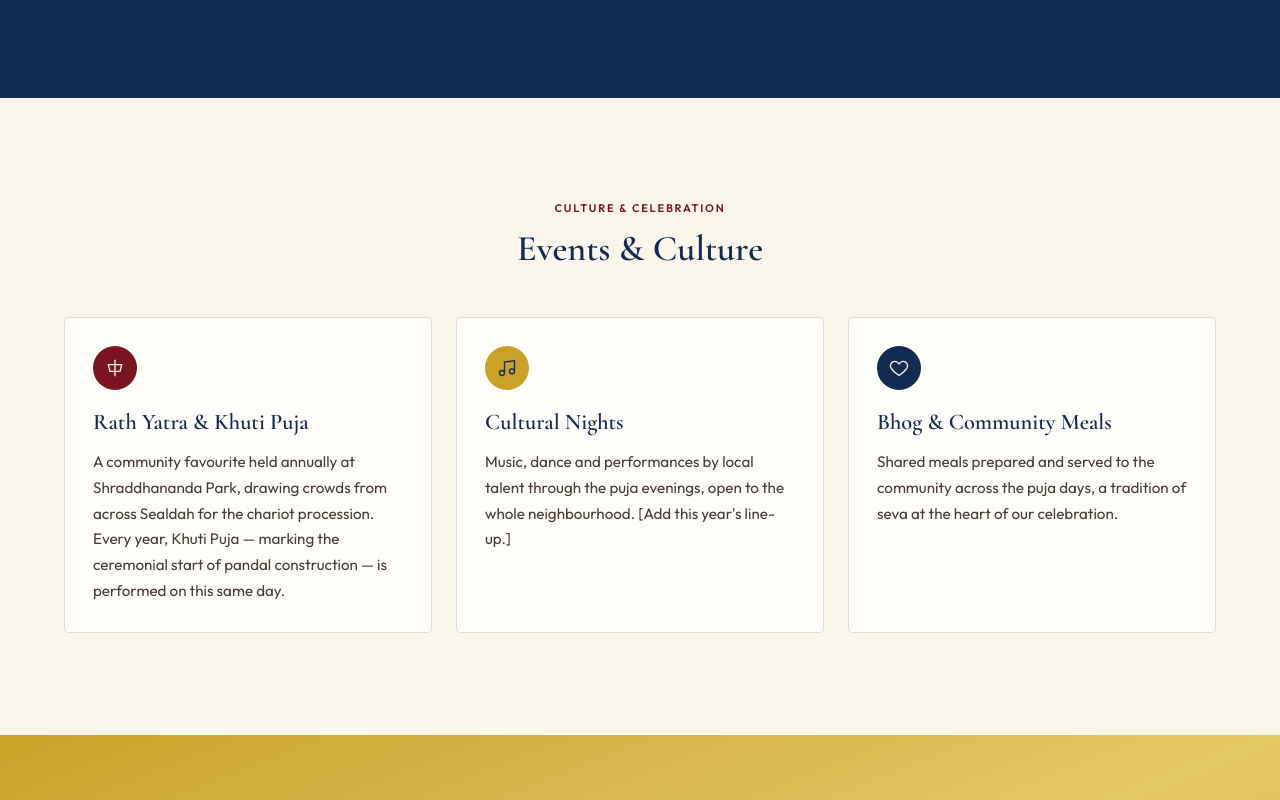
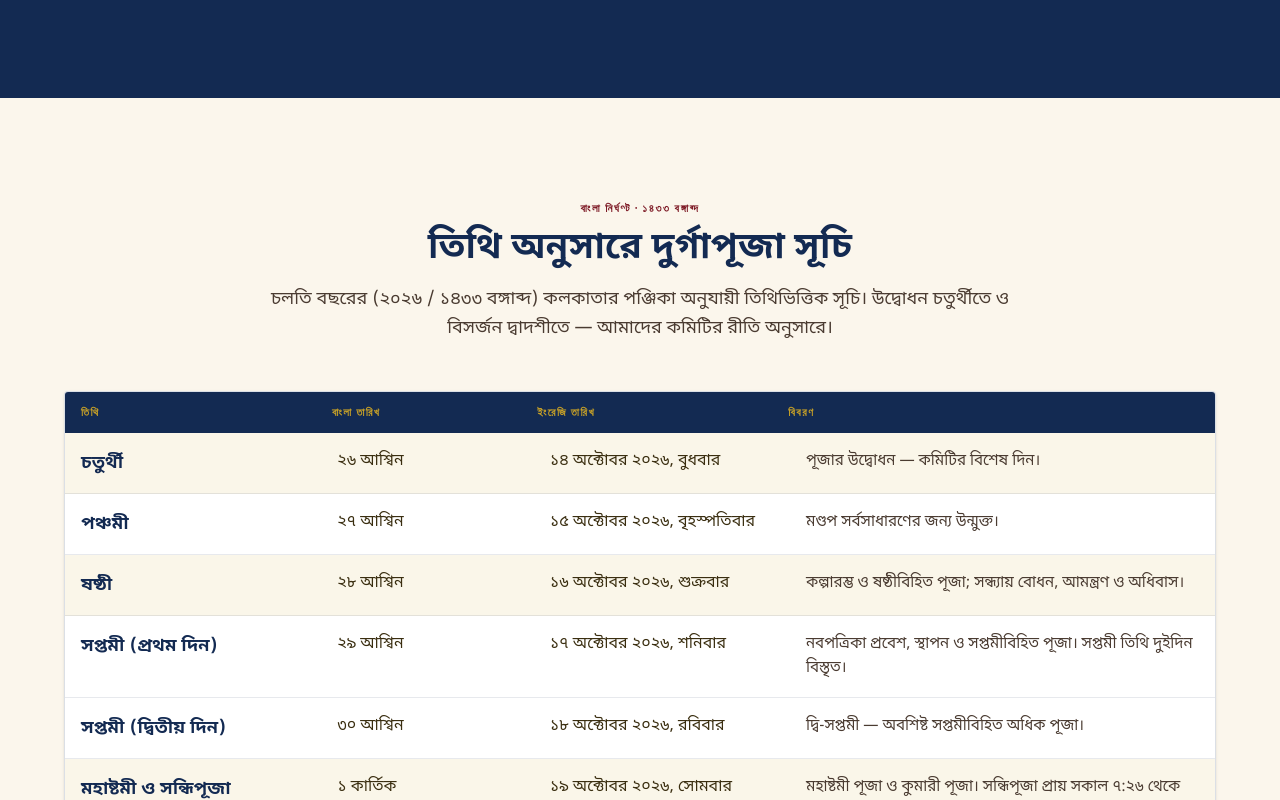
Before and after one commit to Kitty222415/nayer-pally-durga-puja, a Next.js app: page / in a window 1280 px wide. Shown: the part 2000-2800 px from the top of the page. Built offline with nearby package versions, Linux system fonts and the light colour scheme.

Commit message:
feat: add Bengali tithi-wise Durga Puja 2026 schedule
Separate নির্ঘণ্ট section with Ashwin–Kartik tithis, double Saptami,
Sandhi Puja note, and committee Chaturthi/Dwadashi observances.

```diff
--- a/src/app/page.tsx
+++ b/src/app/page.tsx
@@ -2,6 +2,7 @@ import Header from "@/components/Header";
 import Hero from "@/components/Hero";
 import About from "@/components/About";
 import PujaDays from "@/components/PujaDays";
+import BengaliSchedule from "@/components/BengaliSchedule";
 import Events from "@/components/Events";
 import Visitors from "@/components/Visitors";
 import Gallery from "@/components/Gallery";
@@ -25,6 +26,7 @@ export default function Home() {
         <Hero />
         <About />
         <PujaDays />
+        <BengaliSchedule />
         <Events />
         <Visitors />
         <Gallery />
--- /dev/null
+++ b/src/components/BengaliSchedule.tsx
@@ -0,0 +1,150 @@
+const rows = [
+  {
+    tithi: "চতুর্থী",
+    banglaDate: "২৬ আশ্বিন",
+    englishDate: "১৪ অক্টোবর ২০২৬, বুধবার",
+    detail: "পূজার উদ্বোধন — কমিটির বিশেষ দিন।",
+    highlight: true,
+  },
+  {
+    tithi: "পঞ্চমী",
+    banglaDate: "২৭ আশ্বিন",
+    englishDate: "১৫ অক্টোবর ২০২৬, বৃহস্পতিবার",
+    detail: "মণ্ডপ সর্বসাধারণের জন্য উন্মুক্ত।",
+  },
+  {
+    tithi: "ষষ্ঠী",
+    banglaDate: "২৮ আশ্বিন",
+    englishDate: "১৬ অক্টোবর ২০২৬, শুক্রবার",
+    detail:
+      "কল্পারম্ভ ও ষষ্ঠীবিহিত পূজা; সন্ধ্যায় বোধন, আমন্ত্রণ ও অধিবাস।",
+    highlight: true,
+  },
+  {
+    tithi: "সপ্তমী (প্রথম দিন)",
+    banglaDate: "২৯ আশ্বিন",
+    englishDate: "১৭ অক্টোবর ২০২৬, শনিবার",
+    detail:
+      "নবপত্রিকা প্রবেশ, স্থাপন ও সপ্তমীবিহিত পূজা। সপ্তমী তিথি দুইদিন বিস্তৃত।",
+  },
+  {
+    tithi: "সপ্তমী (দ্বিতীয় দিন)",
+    banglaDate: "৩০ আশ্বিন",
+    englishDate: "১৮ অক্টোবর ২০২৬, রবিবার",
+    detail: "দ্বি-সপ্তমী — অবশিষ্ট সপ্তমীবিহিত অধিক পূজা।",
+  },
+  {
+    tithi: "মহাষ্টমী ও সন্ধিপূজা",
+    banglaDate: "১ কার্তিক",
+    englishDate: "১৯ অক্টোবর ২০২৬, সোমবার",
+    detail:
+      "মহাষ্টমী পূজা ও কুমারী পূজা। সন্ধিপূজা প্রায় সকাল ৭:২৬ থেকে ৮:১৪ (কলকাতা নির্ঘণ্ট)।",
+    highlight: true,
+  },
+  {
+    tithi: "মহানবমী",
+    banglaDate: "২ কার্তিক",
+    englishDate: "২০ অক্টোবর ২০২৬, মঙ্গলবার",
+    detail: "মহানবমী পূজা ও হোম; নবরাত্রিক ব্রত সমাপন।",
+  },
+  {
+    tithi: "বিজয়া দশমী",
+    banglaDate: "৩ কার্তিক",
+    englishDate: "২১ অক্টোবর ২০২৬, বুধবার",
+    detail: "দশমীবিহিত পূজা, সিঁদুর খেলা ও দেবীর বিদায়।",
+    highlight: true,
+  },
+  {
+    tithi: "দ্বাদশী",
+    banglaDate: "৫ কার্তিক",
+    englishDate: "২৩ অক্টোবর ২০২৬, শুক্রবার",
+    detail: "প্রতিমা বিসর্জন — কমিটির নির্ধারিত বিসর্জন দিবস।",
+    highlight: true,
+  },
+];
+
+export default function BengaliSchedule() {
+  return (
+    <section
+      id="bangla-nirghanta"
+      className="section-pad bg-cream"
+      aria-labelledby="bangla-nirghanta-heading"
+      lang="bn"
+    >
+      <div className="container-premium">
+        <div className="mx-auto max-w-3xl text-center">
+          <p className="eyebrow mb-3 text-crimson">বাংলা নির্ঘণ্ট · ১৪৩৩ বঙ্গাব্দ</p>
+          <h2
+            id="bangla-nirghanta-heading"
+            className="font-bengali text-3xl font-semibold text-navy md:text-4xl"
+          >
+            তিথি অনুসারে দুর্গাপূজা সূচি
+          </h2>
+          <p className="mt-4 font-bengali text-base leading-relaxed text-[#4A3B31] md:text-lg">
+            চলতি বছরের (২০২৬ / ১৪৩৩ বঙ্গাব্দ) কলকাতার পঞ্জিকা অনুযায়ী
+            তিথিভিত্তিক সূচি। উদ্বোধন চতুর্থীতে ও বিসর্জন দ্বাদশীতে — আমাদের
+            কমিটির রীতি অনুসারে।
+          </p>
+        </div>
+
+        <div className="mt-12 overflow-hidden rounded-sm border border-navy/15 bg-white shadow-sm">
+          <div className="hidden grid-cols-[1.1fr_0.9fr_1.1fr_1.8fr] bg-navy px-4 py-3 text-left text-[11px] font-semibold uppercase tracking-[0.14em] text-gold md:grid">
+            <span>তিথি</span>
+            <span>বাংলা তারিখ</span>
+            <span>ইংরেজি তারিখ</span>
+            <span>বিবরণ</span>
+          </div>
+          <ul className="divide-y divide-navy/10">
+            {rows.map((row) => (
+              <li
+                key={row.tithi}
+                className={`grid gap-2 px-4 py-4 md:grid-cols-[1.1fr_0.9fr_1.1fr_1.8fr] md:items-start md:gap-4 ${
+                  row.highlight ? "bg-gold/10" : "bg-white"
+                }`}
+              >
+                <div>
+                  <p className="text-[10px] font-semibold uppercase tracking-[0.14em] text-crimson md:hidden">
+                    তিথি
+                  </p>
+                  <p className="font-bengali text-base font-semibold text-navy md:text-lg">
+                    {row.tithi}
+                  </p>
+                </div>
+                <div>
+                  <p className="text-[10px] font-semibold uppercase tracking-[0.14em] text-crimson md:hidden">
+                    বাংলা তারিখ
+                  </p>
+                  <p className="font-bengali text-sm text-[#3A2E10] md:text-base">
+                    {row.banglaDate}
+                  </p>
+                </div>
+                <div>
+                  <p className="text-[10px] font-semibold uppercase tracking-[0.14em] text-crimson md:hidden">
+                    ইংরেজি তারিখ
+                  </p>
+                  <p className="font-bengali text-sm text-[#3A2E10] md:text-base">
+                    {row.englishDate}
+                  </p>
+                </div>
+                <div>
+                  <p className="text-[10px] font-semibold uppercase tracking-[0.14em] text-crimson md:hidden">
+                    বিবরণ
+                  </p>
+                  <p className="font-bengali text-sm leading-relaxed text-[#4A3B31] md:text-[0.95rem]">
+                    {row.detail}
+                  </p>
+                </div>
+              </li>
+            ))}
+          </ul>
+        </div>
+
+        <p className="mt-6 text-center font-bengali text-xs leading-relaxed text-[#6B5C4F] md:text-sm">
+          সূত্র: কলকাতার প্রচলিত পঞ্জিকা / নির্ঘণ্ট ১৪৩৩। সন্ধিপূজার সঠিক সময়
+          ও স্থানীয় আচার পূজার কাছাকাছি সময়ে পুরোহিত ও কমিটির ঘোষণা অনুসারে
+          নিশ্চিত করুন।
+        </p>
+      </div>
+    </section>
+  );
+}
--- a/src/components/Header.tsx
+++ b/src/components/Header.tsx
@@ -6,6 +6,7 @@ import { useEffect, useState } from "react";
 const links = [
   { href: "#about", label: "About" },
   { href: "#puja-days", label: "Puja Days" },
+  { href: "#bangla-nirghanta", label: "বাংলা সূচি" },
   { href: "#events", label: "Events" },
   { href: "#visitors", label: "For Visitors" },
   { href: "#gallery", label: "Gallery" },
```
